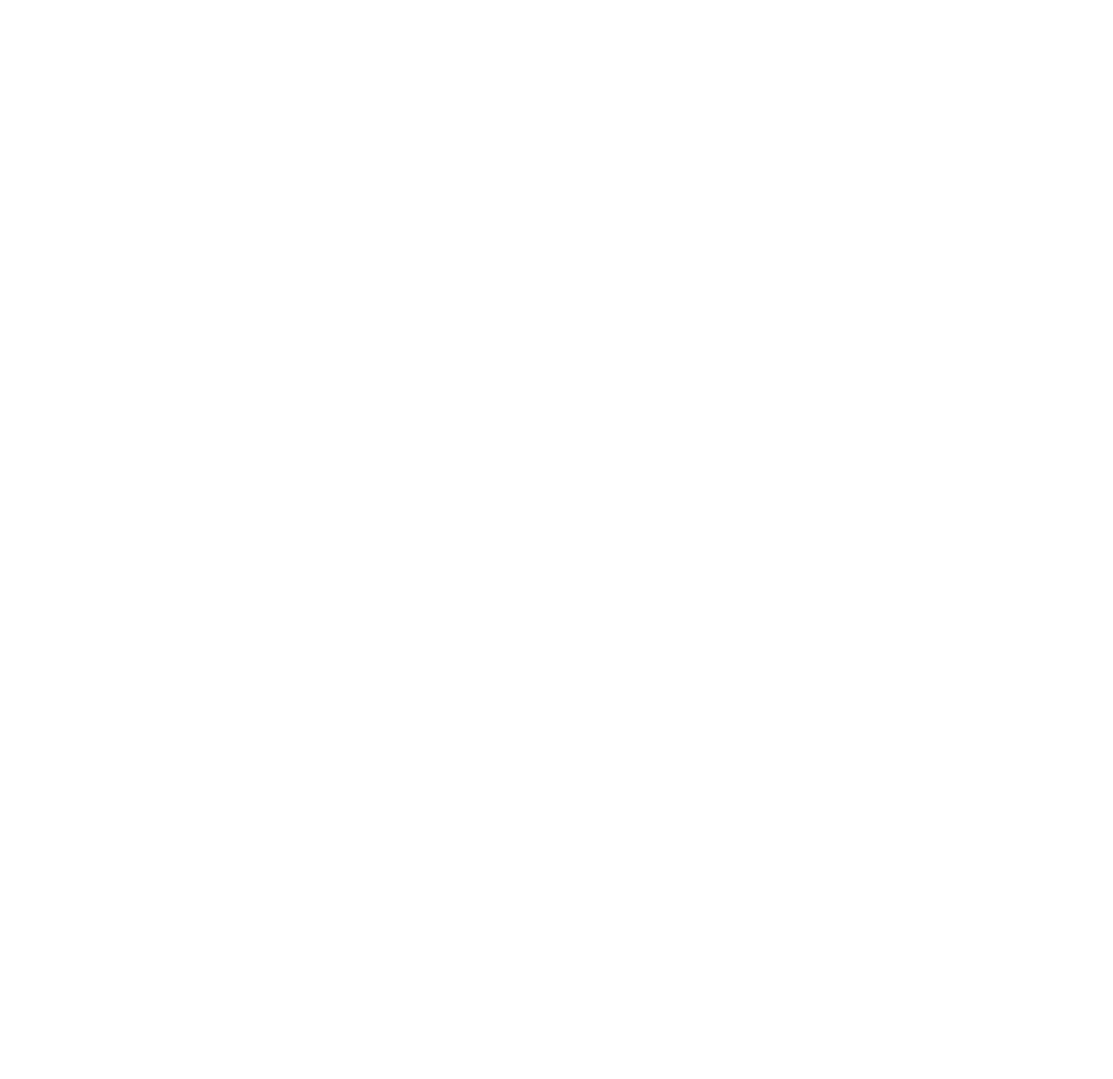
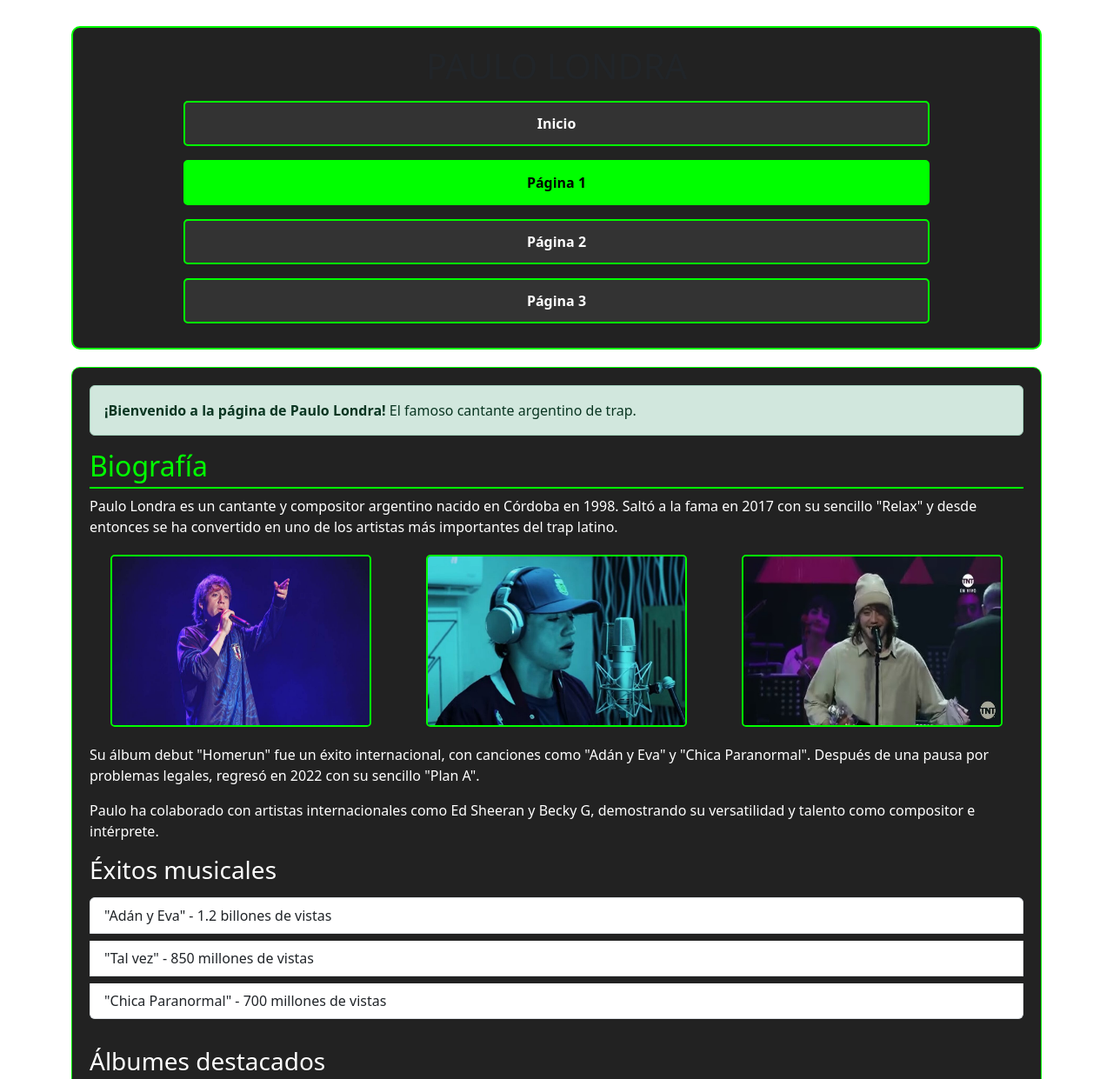
Before and after one commit to Osvaldochvz/Laboratorio6, a plain HTML site: page pagina 1.html in a window 1280 px wide. Shown: the top 1241 px of the page at 87% size. Before the commit the page ends 800 px from the top, so only its background shows below. Drawn offline with nearby package versions, Linux system fonts and the light colour scheme.

Commit message:
Creacion de pagina 1

```diff
--- /dev/null
+++ b/css/pag1.css
@@ -0,0 +1,132 @@
+body {
+    font-family: Arial, sans-serif;
+    background-color: #000;
+    color: #0f0;
+    margin: 0;
+    padding: 20px;
+    line-height: 1.5;
+}
+
+/* Contenedor principal */
+.container {
+    max-width: 1000px;
+    margin: 0 auto;
+    padding: 10px;
+}
+
+/* Encabezado y menú */
+#Menu {
+    background-color: #222;
+    padding: 20px;
+    border-radius: 10px;
+    margin-bottom: 20px;
+    text-align: center;
+    border: 2px solid #0f0;
+}
+
+h1 {
+    color: #0f0;
+    text-align: center;
+    font-size: 28px;
+    margin-bottom: 20px;
+}
+
+/* Navegación */
+.nav-container {
+    display: flex;
+    flex-direction: column;
+    align-items: center;
+}
+
+.nav-btn {
+    display: block;
+    width: 80%;
+    padding: 12px;
+    margin: 8px 0;
+    background-color: #333;
+    color: white;
+    text-decoration: none;
+    border: 2px solid #0f0;
+    border-radius: 5px;
+    font-weight: bold;
+    text-align: center;
+}
+
+.nav-btn:hover {
+    background-color: #0f0;
+    color: black;
+}
+
+.current-page {
+    background-color: #0f0;
+    color: black;
+}
+
+/* Contenido principal */
+.page-content {
+    background-color: #222;
+    padding: 20px;
+    border-radius: 10px;
+    margin-bottom: 20px;
+    color: white;
+    border: 1px solid #0f0;
+}
+
+.page-content h2 {
+    color: #0f0;
+    border-bottom: 2px solid #0f0;
+    padding-bottom: 5px;
+}
+
+/* Galería de imágenes */
+.img-gallery {
+    display: flex;
+    flex-wrap: wrap;
+    justify-content: space-around;
+    gap: 15px;
+    margin: 20px 0;
+}
+
+.gallery-img {
+    width: 100%;
+    max-width: 300px;
+    border: 2px solid #0f0;
+    border-radius: 5px;
+}
+.alert {
+    padding: 15px;
+    border-radius: 5px;
+    margin-bottom: 20px;
+}
+
+.alert-success {
+    background-color: #004d00;
+    color: #0f0;
+    border: 1px solid #0f0;
+}
+
+.list-group {
+    margin: 15px 0;
+}
+
+.list-group-item {
+    padding: 10px 15px;
+    border: 1px solid #0f0;
+    margin-bottom: 8px;
+    background-color: #333;
+    color: white;
+}
+
+.card {
+    border: 2px solid #0f0;
+    border-radius: 5px;
+    margin-bottom: 20px;
+    background-color: #333;
+    color: white;
+    overflow: hidden;
+}
+
+.card-img-top {
+    width: 100%;
+    height: auto;
+}
--- a/css/style.css
+++ b/css/style.css
@@ -1,47 +1,118 @@
-body{
-    font-family: Impact, Haettenschweiler, 'Arial Narrow Bold', sans-serif;
-    background-color: rgb(255, 255, 255);
-    color: rgb(0, 248, 41);
+/* Estilos generales */
+body {
+    font-family: 'Arial', sans-serif;
+    background-color: #f0f0f0;
     margin: 0;
     padding: 0;
+    min-height: 100vh;
+    display: flex;
+    flex-direction: column;
 }
-.container {
-    margin-top: 50px;
-    max-width: 800px;
+
+.contenedor-principal {
+    width: 100%;
+    max-width: 1200px;
+    margin: 0 auto;
+    padding: 20px;
+    flex: 1;
 }
-#Menu {
-    background-color: white;
-    padding: 30px;
-    border-radius: 10px;
-    box-shadow: 0 4px 6px rgb(0, 0, 0, 0.1);
+
+/* Menú de navegación */
+.menu-navegacion {
+    background-color: rgb(0, 0, 0);
+    padding: 25px;
+    border-radius: 8px;
+    margin-bottom: 30px;
     text-align: center;
+    box-shadow: 0 4px 8px rgba(0, 0, 0, 0.2);
+    border: 2px solid #0f0;
 }
-h1{
-    font-size: 2.5rem;
-    color: rgb(0, 206, 0);
-    margin-bottom: 20px;
+
+.titulo-principal {
+    color: rgb(0, 255, 21);
+    font-size: 2rem;
+    margin: 0 0 20px 0;
+    text-shadow: 1px 1px 3px rgba(0, 0, 0, 0.3);
 }
-.nav {
+
+.barra-navegacion {
     display: flex;
     flex-direction: column;
     align-items: center;
+    gap: 12px;
 }
-.nav-pag{
+
+.boton-nav {
+    display: inline-block;
+    width: 80%;
+    max-width: 300px;
+    padding: 12px 20px;
+    background-color: white;
+    color: #003366;
+    text-decoration: none;
+    border-radius: 30px;
+    font-weight: bold;
+    transition: all 0.3s ease;
+    border: 2px solid white;
+    box-shadow: 0 2px 5px rgba(0, 0, 0, 0.1);
+}
+
+.boton-nav:hover {
+    background-color: #002244;
+    color: white;
+    transform: translateY(-2px);
+}
+
+.pagina-actual {
+    background-color: #ff6600; /* Naranja FIME */
+    color: white;
+    border-color: #ff6600;
+}
+
+/* Contenedor de imagen */
+.contenedor-imagen {
     width: 100%;
-    max-width: 300px;
-    margin: 10px auto;
-    padding: 15px 20px;
-    font-size: 1.1 rem;
-    color: black;
+    display: flex;
+    justify-content: center;
+    align-items: center;
+    border-radius: 8px;
+    overflow: hidden;
+    box-shadow: 0 4px 12px rgba(0, 0, 0, 0.2);
 }
-.imagen{
-   width: 100%;
-   max-width: 1550px;
-   height: auto;
-   max-height: 600px;
-   object-fit: cover;
-   border: 2px solid rgb(0, 248, 41);
-   box-shadow: 0 0 15px rgba(0, 248, 41, 0.5);
-   margin: 20px;
-   display: block;
+
+.imagen-fachada {
+    width: 100%;
+    height: auto;
+    max-height: 70vh;
+    object-fit: cover;
+    transition: transform 0.5s ease;
 }
+
+.imagen-fachada:hover {
+    transform: scale(1.02);
+}
+
+/* Responsive */
+@media (max-width: 768px) {
+    .titulo-principal {
+        font-size: 1.5rem;
+    }
+
+    .boton-nav {
+        width: 100%;
+        padding: 10px 15px;
+    }
+
+    .contenedor-imagen {
+        border-radius: 0;
+    }
+
+    .menu-navegacion {
+        border-radius: 0;
+        margin-bottom: 15px;
+    }
+
+    .contenedor-principal {
+        padding: 0;
+    }
+}
--- a/pagina 1.html
+++ b/pagina 1.html
@@ -0,0 +1,99 @@
+<!DOCTYPE html>
+<html lang="es">
+  <head>
+    <meta charset="UTF-8" />
+    <meta name="viewport" content="width=device-width, initial-scale=1.0" />
+    <title>Paulo Londra - Página 1</title>
+    <link rel="stylesheet" href="css/pag1.css" />
+    <link
+      href="https://cdn.jsdelivr.net/npm/bootstrap@5.3.0/dist/css/bootstrap.min.css"
+      rel="stylesheet"
+    />
+  </head>
+  <body>
+    <div class="container">
+      <!-- Menú de navegación -->
+      <div id="Menu">
+        <h1>PAULO LONDRA</h1>
+        <nav class="nav-container">
+          <a class="nav-btn" href="index.html">Inicio</a>
+          <a class="nav-btn current-page" href="pagina1.html">Página 1</a>
+          <a class="nav-btn" href="pagina2.html">Página 2</a>
+          <a class="nav-btn" href="pagina3.html">Página 3</a>
+        </nav>
+      </div>
+
+      <!-- Contenido principal -->
+      <div class="page-content">
+        <div class="alert alert-success">
+          <strong>¡Bienvenido a la página de Paulo Londra!</strong> El famoso
+          cantante argentino de trap.
+        </div>
+
+        <h2>Biografía</h2>
+        <p>
+          Paulo Londra es un cantante y compositor argentino nacido en Córdoba
+          en 1998. Saltó a la fama en 2017 con su sencillo "Relax" y desde
+          entonces se ha convertido en uno de los artistas más importantes del
+          trap latino.
+        </p>
+
+        <!-- Galería de imágenes -->
+        <div class="img-gallery">
+          <img
+            src="img-pag1/concierto-paulo-londra-en-mexico.jpg"
+            alt="Paulo Londra en concierto"
+            class="gallery-img"
+          />
+          <img
+            src="img-pag1/estudio-paulo.jpg"
+            alt="Paulo Londra en el estudio"
+            class="gallery-img"
+          />
+          <img
+            src="img-pag1/premio.jpg"
+            alt="Paulo Londra recibiendo premio"
+            class="gallery-img"
+          />
+        </div>
+
+        <p>
+          Su álbum debut "Homerun" fue un éxito internacional, con canciones
+          como "Adán y Eva" y "Chica Paranormal". Después de una pausa por
+          problemas legales, regresó en 2022 con su sencillo "Plan A".
+        </p>
+
+        <p>
+          Paulo ha colaborado con artistas internacionales como Ed Sheeran y
+          Becky G, demostrando su versatilidad y talento como compositor e
+          intérprete.
+        </p>
+
+        <h3>Éxitos musicales</h3>
+        <div class="list-group">
+          <div class="list-group-item">
+            "Adán y Eva" - 1.2 billones de vistas
+          </div>
+          <div class="list-group-item">"Tal vez" - 850 millones de vistas</div>
+          <div class="list-group-item">
+            "Chica Paranormal" - 700 millones de vistas
+          </div>
+        </div>
+        <h3 class="mt-4">Álbumes destacados</h3>
+        <div class="card">
+          <img
+            src="img-pag1/album.jpg"
+            class="card-img-top"
+            alt="Álbum Homerun"
+          />
+          <div class="card-body">
+            <h4>Homerun (2019)</h4>
+            <p>
+              Álbum debut con 14 canciones que lo consolidaron como estrella.
+            </p>
+          </div>
+        </div>
+      </div>
+    </div>
+  </body>
+</html>
```
Also changed, not shown: index.html (+20 -11 lines), img-pag1/album.jpg (added), img-pag1/concierto-paulo-londra-en-mexico.jpg (added), img-pag1/estudio-paulo.jpg (added), img-pag1/premio.jpg (added).
